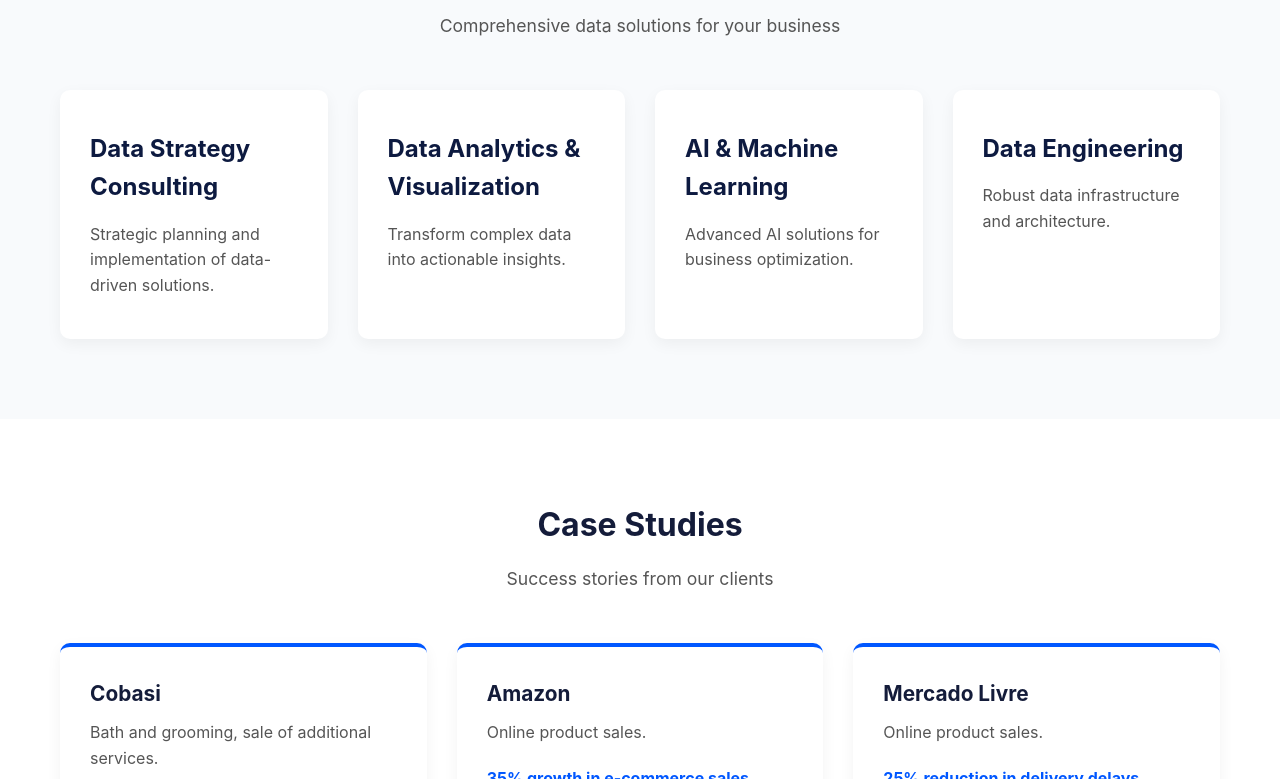
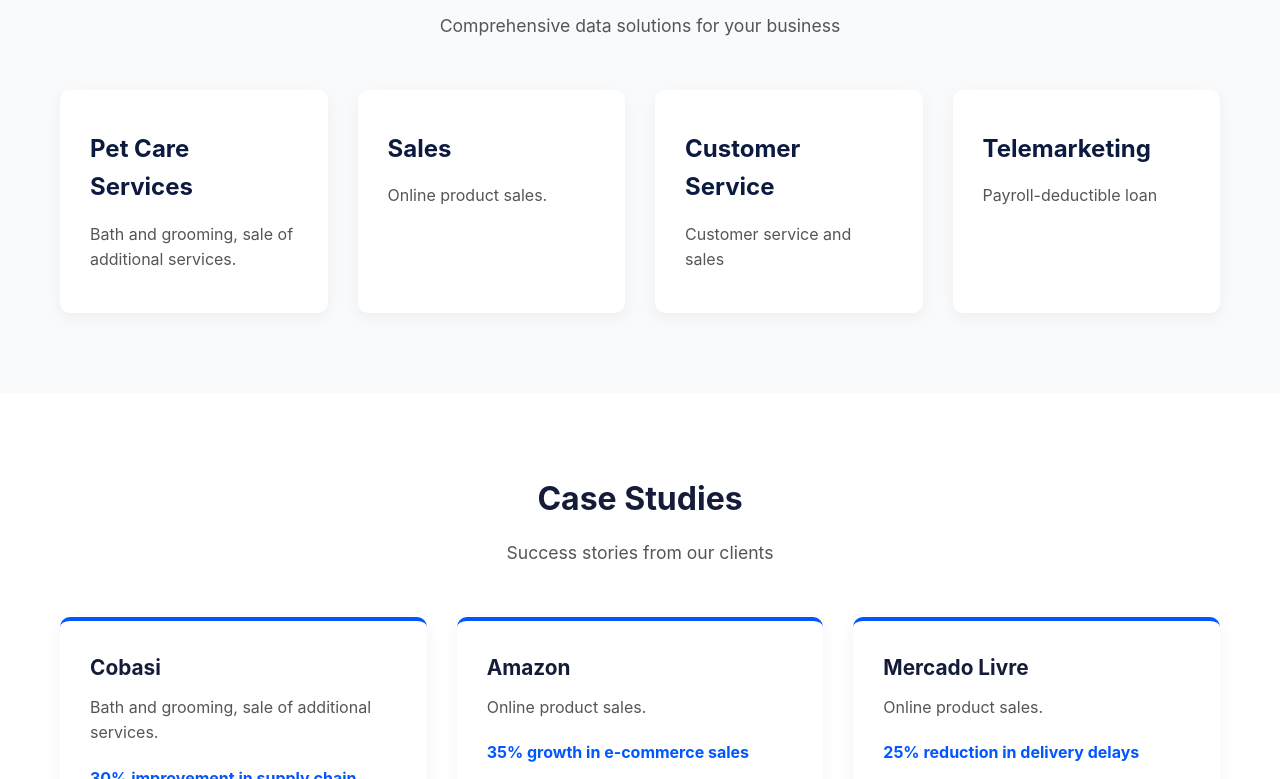
Before and after one commit to bya123bya/Portflio_prova, a plain HTML site: page index.html in a window 1280 px wide. Shown: the part 859-1638 px from the top of the page. Drawn offline with Linux system fonts and the light colour scheme.

Commit message:
Update index.html

```diff
--- a/index.html
+++ b/index.html
@@ -421,7 +421,7 @@
 
 <header>
     <div class="container header-container">
-        <div class="logo">Bya Bya</div>
+        <div class="logo">Beatryz Byanka</div>
         <nav>
             <a href="#home">Home</a>
             <a href="#about">About</a>
@@ -463,20 +463,20 @@
 
         <div class="services-grid">
             <div class="service-card">
-                <h3>Data Strategy Consulting</h3>
-                <p>Strategic planning and implementation of data-driven solutions.</p>
+                <h3>Pet Care Services</h3>
+                <p>Bath and grooming, sale of additional services.</p>
             </div>
             <div class="service-card">
-                <h3>Data Analytics & Visualization</h3>
-                <p>Transform complex data into actionable insights.</p>
+                <h3>Sales</h3>
+                <p>Online product sales.</p>
             </div>
             <div class="service-card">
-                <h3>AI & Machine Learning</h3>
-                <p>Advanced AI solutions for business optimization.</p>
+                <h3>Customer Service</h3>
+                <p>Customer service and sales</p>
             </div>
             <div class="service-card">
-                <h3>Data Engineering</h3>
-                <p>Robust data infrastructure and architecture.</p>
+                <h3>Telemarketing</h3>
+                <p>Payroll-deductible loan</p>
             </div>
         </div>
     </div>
```
